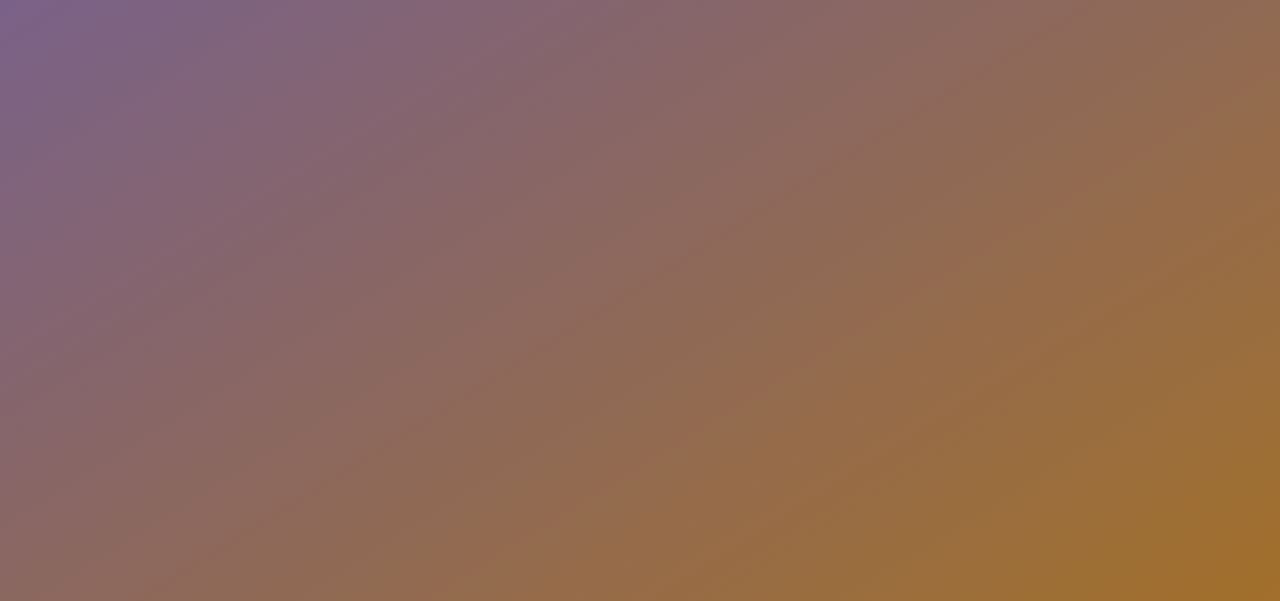
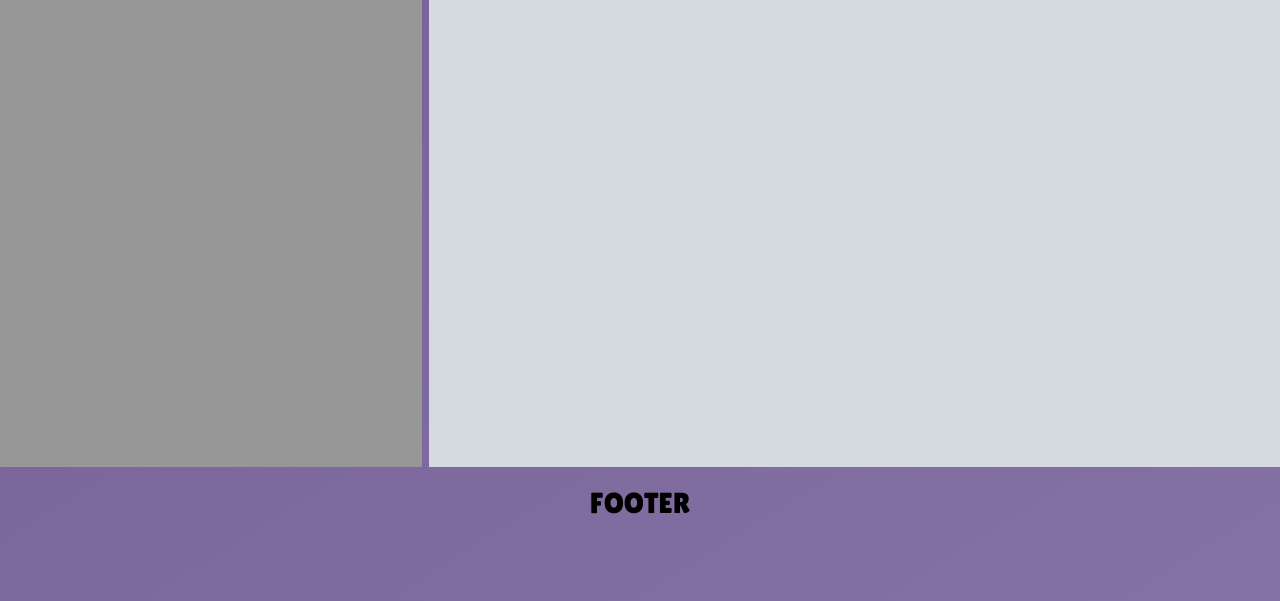
Before and after one commit to cgoconnor/gulp-practice, a website: page app/index.html in a window 1280 px wide. Shown: the part 199-800 px from the top of the page. Drawn offline with Linux system fonts and the light colour scheme.

Commit message:
Compiles CSS

```diff
--- a/app/css/app.css
+++ b/app/css/app.css
@@ -12,6 +12,38 @@
 
 body {
   font-family: 'Lilita One', cursive;
-  background: linear-gradient(to bottom right, #745f95, #a2702b);
+  background: linear-gradient(to bottom right, #745f95, #8572a4);
   background-repeat: no-repeat;
-  height: 100vh; }
+  height: 100vh;
+  font-size: 3rem;
+  text-align: center; }
+
+.container {
+  height: 100vh;
+  display: grid;
+  grid-template-columns: repeat(6, 1fr);
+  grid-template-rows: repeat(6, 1fr);
+  grid-gap: .5rem;
+  font-variant: small-caps; }
+
+nav {
+  grid-area: n; }
+
+.sidebar {
+  grid-area: s;
+  background-color: #979797; }
+
+.content {
+  grid-area: c;
+  background-color: #d4dae0; }
+
+footer {
+  grid-area: f; }
+
+.container {
+  grid-template-areas: 'n n n n n n' 's s c c c c' 's s c c c c' 's s c c c c' 's s c c c c' 'f f f f f f'; }
+  @media all and (max-width: 360px) {
+    .container {
+      grid-template-columns: auto;
+      grid-template-rows: auto;
+      grid-template-areas: 'n' 's' 'c' 'c' 'c' 'c' 'c' 'f'; } }
```
